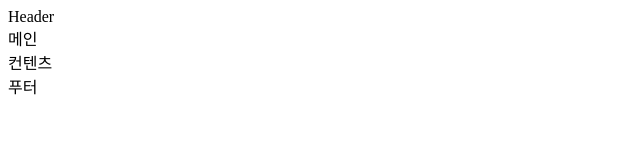
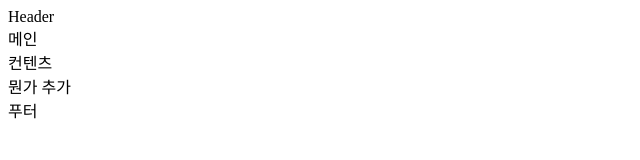
Before and after one commit to RitoJung/WebDesign, a plain HTML site: page index.html in a window 1280 px wide. Shown: the full height of the page, 0-640 px from the left. Drawn offline with Linux system fonts and the light colour scheme.

Commit message:
second commit

```diff
--- a/index.html
+++ b/index.html
@@ -11,6 +11,7 @@
     <div class="main">메인</div>
 
     <div class="contents">컨텐츠</div>
+        <div>뭔가 추가</div>
     <div class="footer">푸터</div>
 </body>
 </html>
--- a/type_B.css
+++ b/type_B.css
@@ -0,0 +1 @@
+ㅂㅂㅂ
--- a/type_B.js
+++ b/type_B.js
@@ -0,0 +1 @@
+2424
```
Also changed, not shown: 아무거나.txt.
